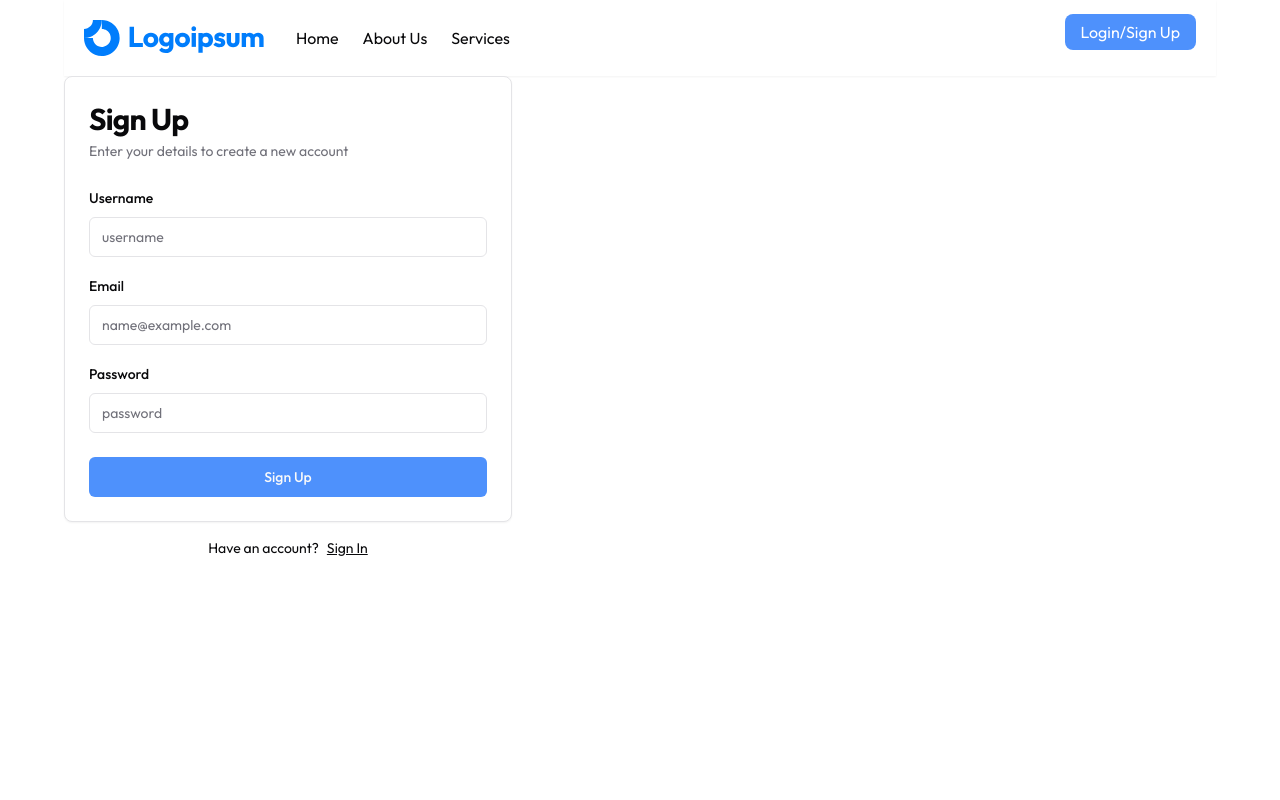
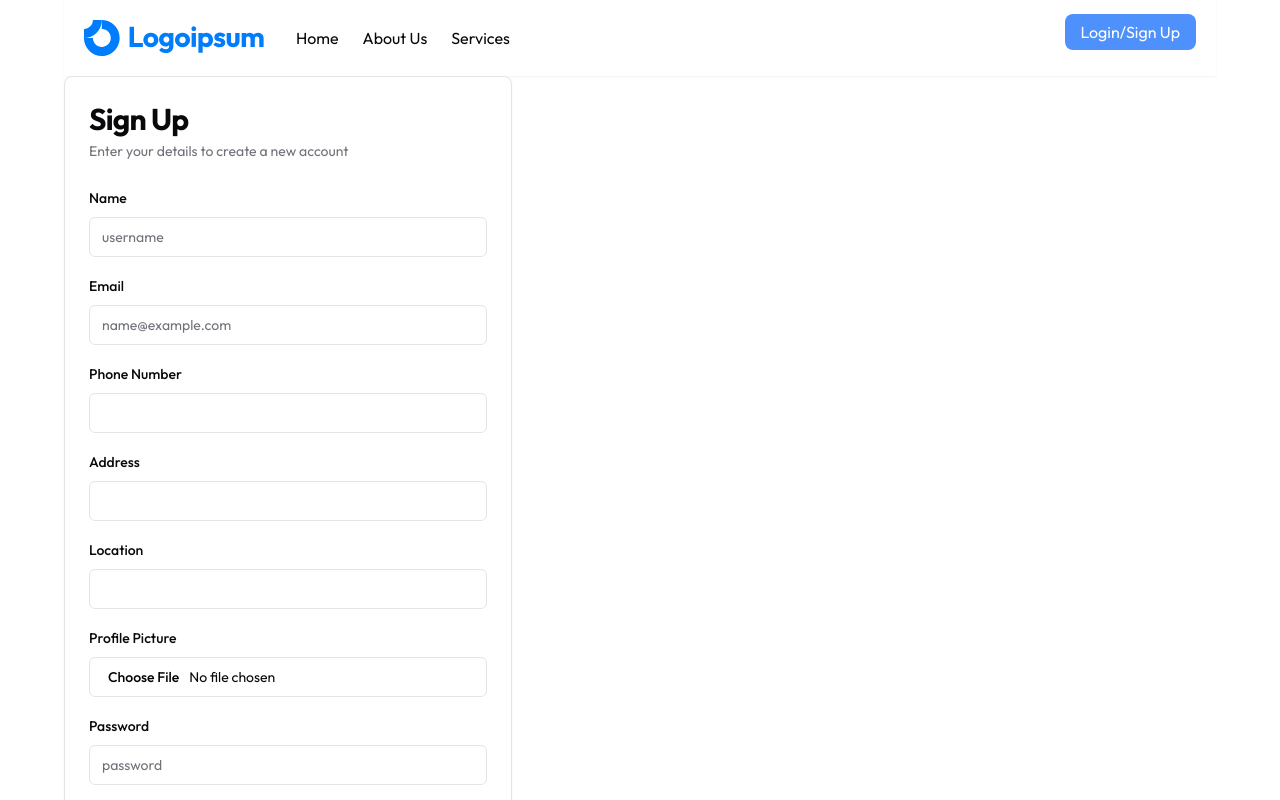
Before and after one commit to craizytech/Bluecollar-Project, a Next.js app in the folder frontend/: page /signup in a window 1280 px wide. Shown: the top 800 px of the page. Built offline with nearby package versions, Linux system fonts and the light colour scheme.

Commit message:
modified files

```diff
--- a/frontend/app/(routes)/login/page.js
+++ b/frontend/app/(routes)/login/page.js
@@ -1,10 +1,20 @@
-import LoginForm from '@/app/_components/forms/LoginForm'
-import React from 'react'
+"use client";
+import LoginForm from '@/app/_components/forms/LoginForm';
+import React, { useState } from 'react';
 
-function login() {
+function Login() {
+  const [token, setToken] = useState(() => {
+    if (typeof window !== 'undefined') {
+      return localStorage.getItem('access_token') || '';
+    }
+    return '';
+  });
+
   return (
-    <LoginForm/>
-  )
+    <div>
+      <LoginForm setToken={setToken} />
+    </div>
+  );
 }
 
-export default login
+export default Login;
--- a/frontend/app/(routes)/signup/page.js
+++ b/frontend/app/(routes)/signup/page.js
@@ -1,9 +1,14 @@
-import { SignupForm } from '@/app/_components/forms/SignupForm'
-import React from 'react'
+"use client"
+import React, { useState} from 'react'
+import SignupForm from '@/app/_components/forms/SignupForm'
 
-function signup() {
+
+const signup = () => {
+  const [token, setToken] = useState('');
   return (
-    <SignupForm/>
+    <div>
+      <SignupForm setToken={setToken}/>
+    </div>
   )
 }
 
--- a/frontend/app/_components/forms/LoginForm.js
+++ b/frontend/app/_components/forms/LoginForm.js
@@ -1,4 +1,6 @@
-import React from 'react'
+"use client";
+import React, { useState} from 'react'
+import { useRouter } from 'next/navigation';
 import Link from "next/link";
 // import { useFormState } from "react-dom";
 // import { loginUserAction } from "@/data/actions/auth-actions";
@@ -26,11 +28,48 @@ const INITIAL_STATE = {
   message: null,
 };
 
-function LoginForm() {
-//   const [formState, formAction] = useFormState(loginUserAction, INITIAL_STATE);
+const LoginForm = ({ setToken }) => {
+  const [user_email, setEmail] = useState('');
+    const [user_password, setPassword] = useState('');
+    const [token, updateToken] = useState('');
+    const [profile, setProfile] = useState(null);
+    const [error, setError] = useState('');
+
+    const router = useRouter();
+
+    const handleSubmit = async (e) => {
+        e.preventDefault();
+        try {
+            const response = await fetch('http://localhost:5000/api/auth/login', {
+                method: 'POST',
+                headers: {
+                    'Content-Type': 'application/json',
+                },
+                body: JSON.stringify({ user_email, user_password }),
+            });
+
+            const data = await response.json();
+            if (response.ok) {
+                updateToken(data.access_token);
+                setToken(data.access_token);
+                if (typeof window !== 'undefined') {
+                    localStorage.setItem('access_token', data.access_token);
+                }
+
+                // fetchUserProfile(data.access_token);
+
+                router.push('/')
+            } else {
+                setError(data.error);
+            }
+        } catch (error) {
+            console.error('Login failed:', error);
+            setError('Failed to login');
+        }
+      };
   return (
     <div className="w-full max-w-md">
-      <form>
+      <form onSubmit={handleSubmit}>
         <Card>
           <CardHeader className="space-y-1">
             <CardTitle className="text-3xl font-bold">Sign In</CardTitle>
@@ -46,6 +85,7 @@ function LoginForm() {
                 name="identifier"
                 type="text"
                 placeholder="username or email"
+                value={user_email} onChange={(e) => setEmail(e.target.value)} required
               />
               {/* <ZodErrors error={formState?.zodErrors?.identifier} /> */}
             </div>
@@ -56,6 +96,7 @@ function LoginForm() {
                 name="password"
                 type="password"
                 placeholder="password"
+                value={user_password} onChange={(e) => setPassword(e.target.value)} required
               />
               {/* <ZodErrors error={formState.zodErrors?.password} /> */}
             </div>
@@ -63,7 +104,7 @@ function LoginForm() {
           <CardFooter className="flex flex-col">
             <Button
               className="w-full"
-              loadingText="Loading"
+              // loadingText="Loading"
             > Sign In </Button>
             {/* <StrapiErrors error={formState?.strapiErrors} /> */}
           </CardFooter>
--- a/frontend/app/_components/forms/SignupForm.js
+++ b/frontend/app/_components/forms/SignupForm.js
@@ -1,8 +1,7 @@
-// "use client";
-
+"use client";
 import Link from "next/link";
-// import { useFormState } from "react-dom";
-// import { registerUserAction } from "@/data/actions/auth-actions";
+import React, { useState} from 'react'
+import { useRouter } from 'next/navigation';
 
 import {
   CardTitle,
@@ -26,17 +25,77 @@ import { Button } from "@/components/ui/button";
 //   message: null,
 // };
 
-export function SignupForm() {
-  // const [formState, formAction] = useFormState(
-  //   registerUserAction,
-  //   INITIAL_STATE
-  // );
+const SignupForm = ({setToken}) => {
+    const [user_name, setName] = useState('');
+    const [user_email, setEmail] = useState('');
+    const [user_phone_number, setPhoneNumber] = useState('');
+    const [user_address, setAddress] = useState('');
+    const [user_location, setLocation] = useState('');
+    const [user_password, setPassword] = useState('');
+    const [confirm_password, setConfirmPassword] = useState('');
+    const [user_profile_picture, setProfilePicture] = useState('');
+    const [role_id, setRoleId] = useState(2);
+    const [success, setSuccess] = useState('');
+    const [error, setError] = useState('');
 
-  // console.log(formState, "client");
+    const router = useRouter();
+
+    const handleFileChange = (e) => {
+        const file = e.target.files[0];
+        if (file) {
+            const reader = new FileReader();
+            reader.onloadend = () => {
+                setProfilePicture(reader.result);
+            };
+            reader.readAsDataURL(file);
+        }
+    };
+
+    const handleSubmit = async (e) => {
+        e.preventDefault();
+        if (user_password !== confirm_password) {
+            setError('Passwords do not match');
+            return;
+        }
+        setError('');
+        setSuccess('');
+        try {
+            const response = await fetch('http://localhost:5000/api/auth/register', {
+                method: 'POST',
+                headers: {
+                    'Content-Type': 'application/json',
+                },
+                body: JSON.stringify({
+                    user_name,
+                    user_email,
+                    user_password,
+                    user_phone_number,
+                    user_address,
+                    user_location,
+                    user_profile_picture,
+                    role_id
+                }),
+            });
+
+            const data = await response.json();
+            if (response.ok) {
+                setSuccess('Signup successful! Redirecting to login...');
+                setTimeout(() => {
+                    router.push('/login');
+                }, 2000);
+            } else {
+                setError(data.error);
+                }
+            } catch (error) {
+                console.error('Signup failed:', error);
+                setError('Failed to signup');
+            }
+        };
+
 
   return (
     <div className="w-full max-w-md">
-      <form>
+      <form onSubmit={handleSubmit}>
         <Card>
           <CardHeader className="space-y-1">
             <CardTitle className="text-3xl font-bold">Sign Up</CardTitle>
@@ -46,12 +105,13 @@ export function SignupForm() {
           </CardHeader>
           <CardContent className="space-y-4">
             <div className="space-y-2">
-              <Label htmlFor="username">Username</Label>
+              <Label htmlFor="username">Name</Label>
               <Input
                 id="username"
                 name="username"
                 type="text"
                 placeholder="username"
+                value={user_name} onChange={(e) => setName(e.target.value)} required
               />
               {/* <ZodErrors error={formState?.zodErrors?.username} /> */}
             </div>
@@ -62,6 +122,52 @@ export function SignupForm() {
                 name="email"
                 type="email"
                 placeholder="name@example.com"
+                value={user_email} onChange={(e) => setEmail(e.target.value)} required
+              />
+              {/* <ZodErrors error={formState?.zodErrors?.email} /> */}
+            </div>
+
+            <div className="space-y-2">
+              <Label htmlFor="phone">Phone Number</Label>
+              <Input
+                id="phone"
+                name="phone"
+                type="number"
+                value={user_phone_number} onChange={(e) => setPhoneNumber(e.target.value)} required
+              />
+              {/* <ZodErrors error={formState?.zodErrors?.email} /> */}
+            </div>
+
+            <div className="space-y-2">
+              <Label htmlFor="address">Address</Label>
+              <Input
+                id="address"
+                name="address"
+                type="text"
+                value={user_address} onChange={(e) => setAddress(e.target.value)} required
+              />
+              {/* <ZodErrors error={formState?.zodErrors?.email} /> */}
+            </div>
+
+            <div className="space-y-2">
+              <Label htmlFor="location">Location</Label>
+              <Input
+                id="location"
+                name="location"
+                type="text"
+                value={user_location} onChange={(e) => setLocation(e.target.value)} required
+              />
+              {/* <ZodErrors error={formState?.zodErrors?.email} /> */}
+            </div>
+
+            <div className="space-y-2">
+              <Label htmlFor="picture">Profile Picture</Label>
+              <Input
+                id="picture"
+                name="picture"
+                type="file"
+                accept="image/*"
+                onChange={handleFileChange} required
               />
               {/* <ZodErrors error={formState?.zodErrors?.email} /> */}
             </div>
@@ -73,6 +179,18 @@ export function SignupForm() {
                 name="password"
                 type="password"
                 placeholder="password"
+                value={user_password} onChange={(e) => setPassword(e.target.value)} required
+              />
+              {/* <ZodErrors error={formState?.zodErrors?.password} /> */}
+            </div>
+            <div className="space-y-2">
+              <Label htmlFor="password">Confirm Password</Label>
+              <Input
+                id="password"
+                name="password"
+                type="password"
+                placeholder="password"
+                value={confirm_password} onChange={(e) => setConfirmPassword(e.target.value)} required
               />
               {/* <ZodErrors error={formState?.zodErrors?.password} /> */}
             </div>
@@ -80,7 +198,8 @@ export function SignupForm() {
           <CardFooter className="flex flex-col">
           <Button
               className="w-full"
-              loadingText="Loading"
+              type="submit"
+              // loadingText="Loading"
             > Sign Up </Button>
             {/* <StrapiErrors error={formState?.strapiErrors} /> */}
           </CardFooter>
@@ -92,6 +211,10 @@ export function SignupForm() {
           </Link>
         </div>
       </form>
+      {error && <p style={{ color: 'red' }}>{error}</p>}
+      {success && <p style={{ color: 'green' }}>{success}</p>}
     </div>
   );
 }
+
+export default SignupForm
```
Also changed, not shown: frontend/app/(routes)/testAuth/_componentsss/LoginFform.js (+0 -57 lines).
